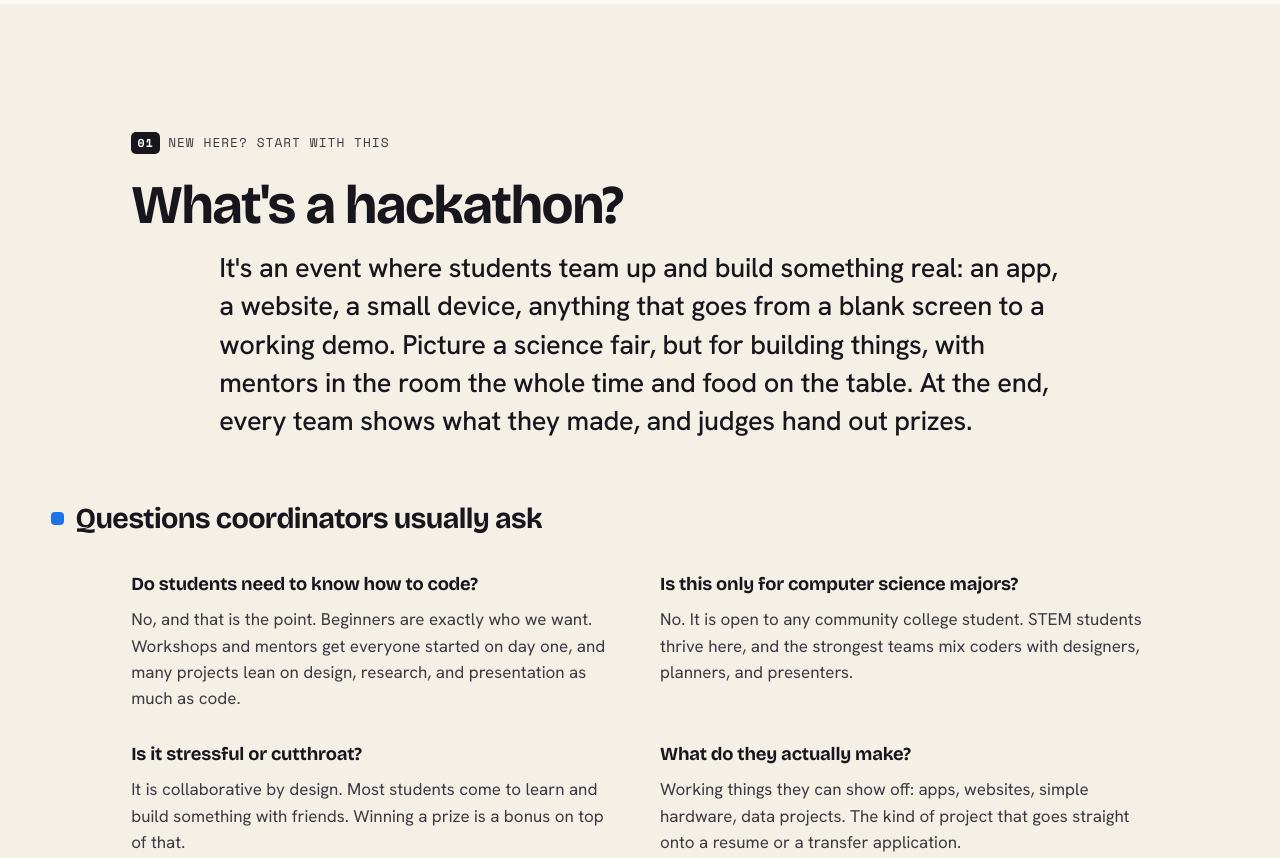
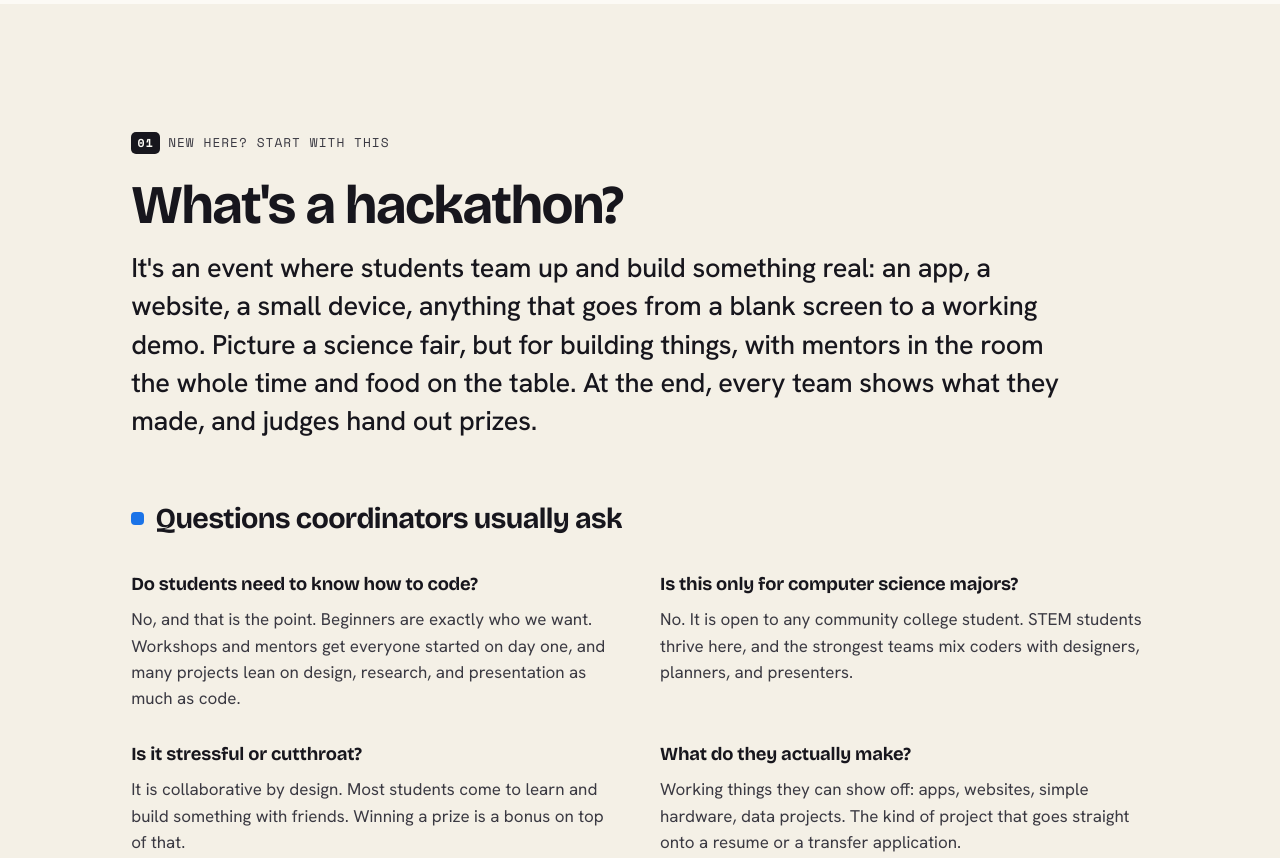
Before and after one commit to Sam-T-G/cc-hacks, a plain HTML site: page index.html in a window 1280 px wide. Shown: the part 960-1818 px from the top of the page. Drawn offline with nearby package versions, Linux system fonts and the light colour scheme.

Commit message:
Fix Hackathon 101 alignment: wrap band content in a shared inner container
The 'Questions coordinators usually ask' heading sat flush-left because its
margin shorthand overrode the per-child auto-centering, while the Q&A grid and
title stayed centered. Replaced the .hack101 > * approach with a single
.band-inner wrapper so every element in the band shares one left edge.

```diff
--- a/index.html
+++ b/index.html
@@ -57,6 +57,7 @@
 
   <!-- HACKATHON 101 -->
   <section class="section hack101" id="hackathon" aria-labelledby="hack-title">
+    <div class="band-inner">
     <p class="eyebrow"><span class="num">01</span> New here? Start with this</p>
     <h2 class="section-title" id="hack-title">What's a hackathon?</h2>
     <p class="hack-lead">It's an event where students team up and build something real: an app, a website, a small device, anything that goes from a blank screen to a working demo. Picture a science fair, but for building things, with mentors in the room the whole time and food on the table. At the end, every team shows what they made, and judges hand out prizes.</p>
@@ -68,6 +69,7 @@
       <div class="qa"><dt>Is it stressful or cutthroat?</dt><dd>It is collaborative by design. Most students come to learn and build something with friends. Winning a prize is a bonus on top of that.</dd></div>
       <div class="qa"><dt>What do they actually make?</dt><dd>Working things they can show off: apps, websites, simple hardware, data projects. The kind of project that goes straight onto a resume or a transfer application.</dd></div>
     </dl>
+    </div>
   </section>
 
   <!-- TWO WAYS TO RUN IT -->
--- a/styles.css
+++ b/styles.css
@@ -346,7 +346,7 @@ a { color: inherit; }
   max-width: none; background: var(--paper-2);
   padding-left: 0; padding-right: 0; padding-bottom: var(--sec-y);
 }
-.hack101 > * { max-width: var(--maxw); margin-left: auto; margin-right: auto; padding-left: var(--pad); padding-right: var(--pad); }
+.band-inner { max-width: var(--maxw); margin-left: auto; margin-right: auto; padding-left: var(--pad); padding-right: var(--pad); }
 .hack-lead {
   font-family: var(--f-body); font-weight: 500;
   font-size: clamp(1.2rem, 2.6vw, 1.7rem); line-height: 1.4; letter-spacing: -.01em;
```
